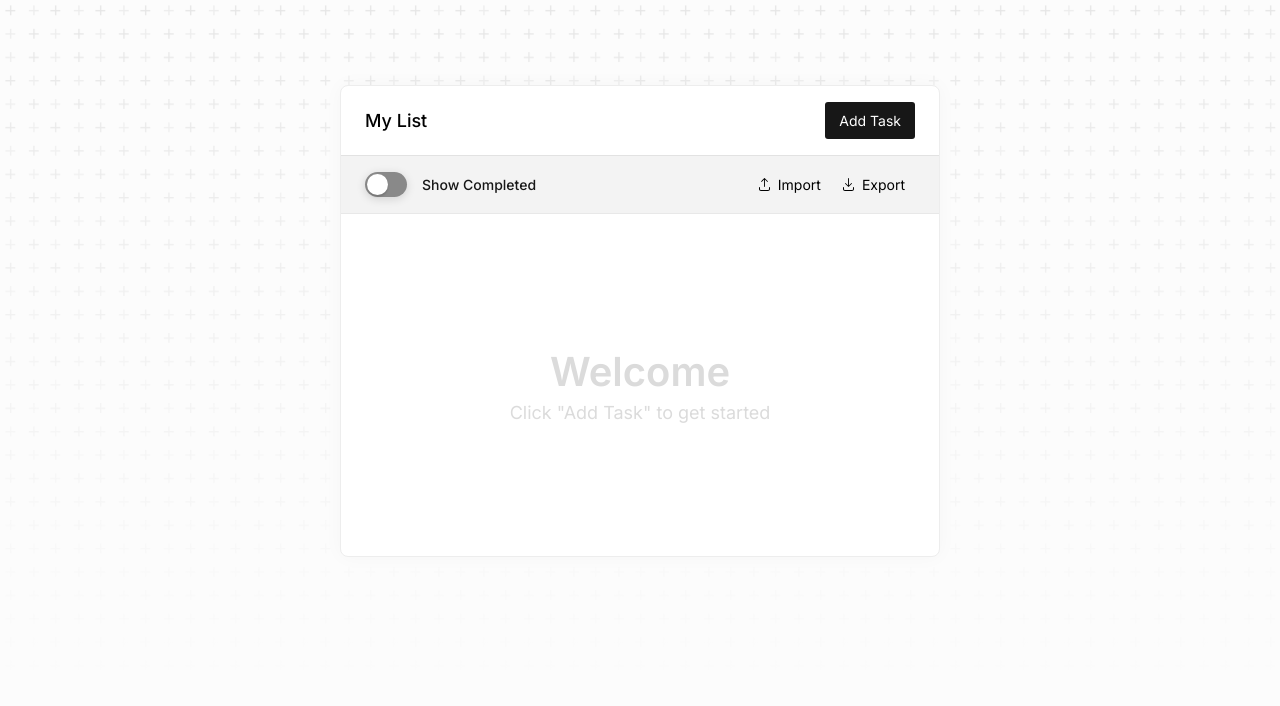
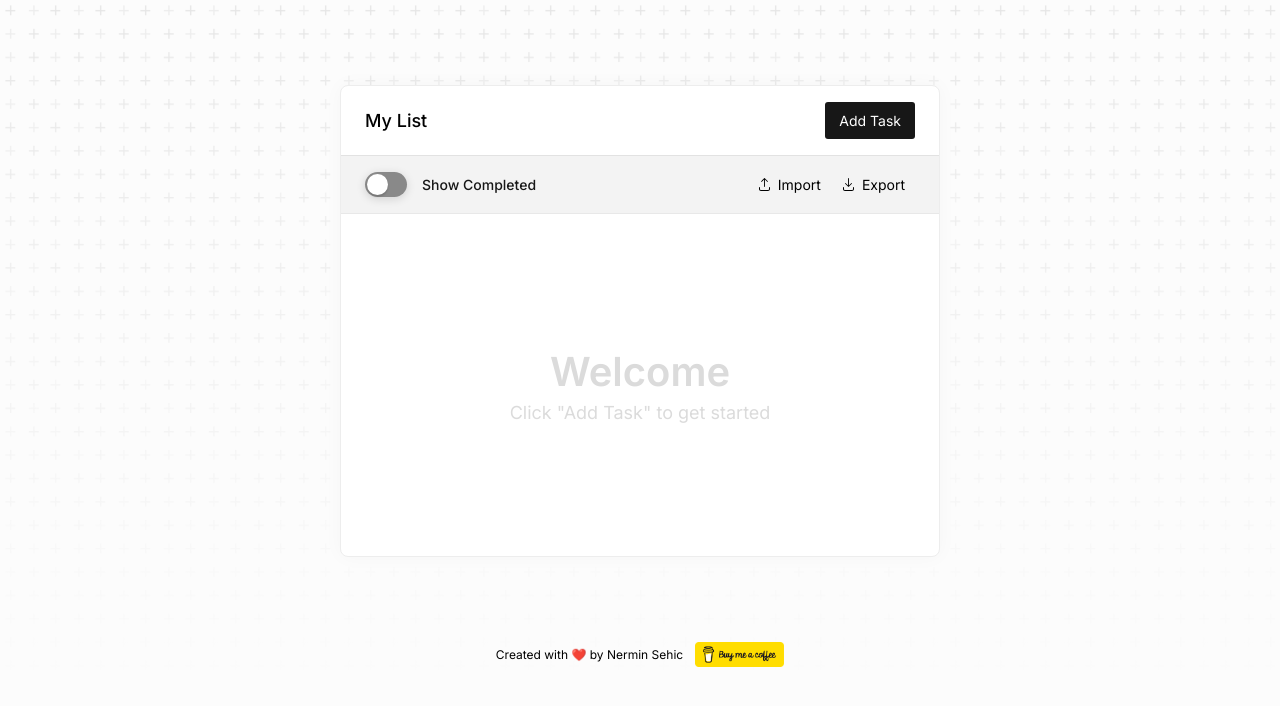
Before and after one commit to nermin-io/itemised, a Next.js app: page / in a window 1280 px wide. Shown: the top 706 px of the page. Built offline with nearby package versions, Linux system fonts and the light colour scheme.

Commit message:
add buymeacoffee link

```diff
--- /dev/null
+++ b/src/components/FundraisingLink.module.scss
@@ -0,0 +1,12 @@
+.FundraisingLink {
+  display: flex;
+  flex-direction: row;
+  align-items: center;
+  justify-content: center;
+  gap: 12px;
+  font-size: 12px;
+
+  &:hover {
+    text-decoration: underline;
+  }
+}
--- /dev/null
+++ b/src/components/FundraisingLink.tsx
@@ -0,0 +1,21 @@
+import React from 'react';
+import Image from 'next/image';
+import Link from 'next/link';
+import styles from './FundraisingLink.module.scss';
+
+interface Props {
+  size?: number;
+}
+
+const aspectRatio = 3.5620915033;
+
+const FundraisingLink: React.FC<Props> = ({ size = 300 }) => {
+  return (
+    <Link href="https://www.buymeacoffee.com/nsehic" target="_blank" className={styles.FundraisingLink}>
+      Created with ❤️  by Nermin Sehic
+      <Image src="/images/bmc-button.png" alt="Buy me a coffee" width={size * aspectRatio} height={size} />
+    </Link>
+  );
+}
+
+export default FundraisingLink;
--- a/src/components/Layout.tsx
+++ b/src/components/Layout.tsx
@@ -1,5 +1,6 @@
-import React from "react";
+import React from "react"
 import Container from "./Container";
+import FundraisingLink from "./FundraisingLink";
 
 interface Props {
   children: React.ReactNode | React.ReactNode[];
@@ -10,6 +11,7 @@
     <Container>
       <div></div>
       {children}
+      <FundraisingLink size={25}/>
     </Container>
   );
 };
```
Also changed, not shown: public/images/bmc-button.png (added).
